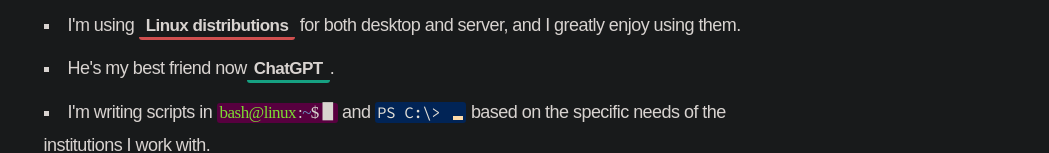
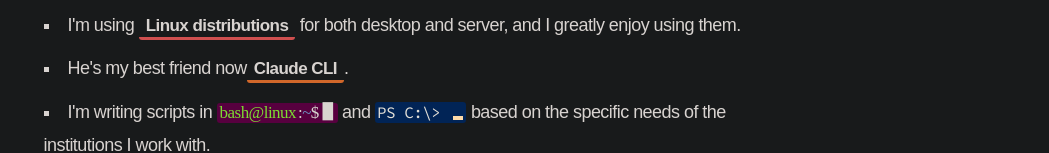
Before and after one commit to caglaryalcin/caglaryalcin.com, a Gatsby site: page / in a window 1280 px wide. Shown: the part 1084-1237 px from the top of the page, without its empty margins (231-1280 px from the left). Built offline with nearby package versions, Linux system fonts and the light colour scheme; Gatsby itself is replaced by a stand-in of ours; a web font is replaced by a local one.

Commit message:
Update skills-card.component.jsx
changed to AI

```diff
--- a/src/components/skills-card/skills-card.component.jsx
+++ b/src/components/skills-card/skills-card.component.jsx
@@ -27,7 +27,7 @@
 					I'm using <Tech style={{ borderBottom: '3px solid #cf4f4f' }}>Linux distributions</Tech> for both desktop and server, and I greatly enjoy using them.
 				</Techs>
 				<Techs>
-					He's my best friend now<Tech style={{ borderBottom: '3px solid #16a182' }}><CustomLink targetUrl="https://ai.caglaryalcin.com">ChatGPT</CustomLink></Tech>.
+					He's my best friend now<Tech style={{ borderBottom: '3px solid #d1672a' }}><CustomLink targetUrl="https://ai.caglaryalcin.com">Claude CLI</CustomLink></Tech>.
 				</Techs>
 				<Techs>
 					I'm writing scripts in <Bash>bash@linux<Bash2>:<Bash3>~</Bash3>$ <BashBlinkingCursor>█</BashBlinkingCursor></Bash2></Bash> and <PsComponent> PS C:\> <PSBlinkingCursor></PSBlinkingCursor></PsComponent> based on the specific needs of the institutions I work with.
```
